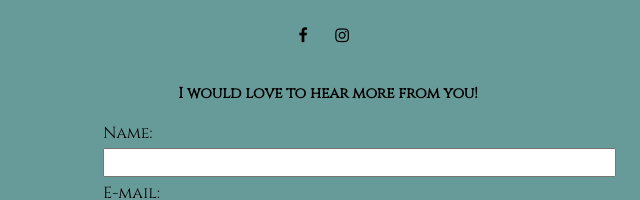
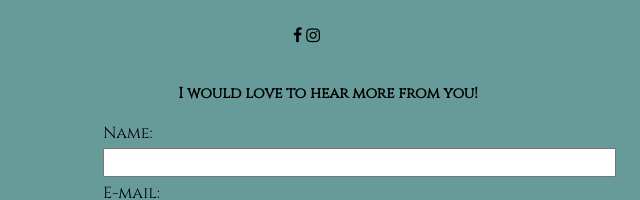
Before and after one commit to athirahridz/athirahridz.github.io, a plain HTML site: page index.html in a window 1280 px wide. Shown: the part 2520-2720 px from the top of the page, 312-952 px from the left. Drawn offline with Linux system fonts and the light colour scheme.

Commit message:
Add files via upload

```diff
--- a/style.css
+++ b/style.css
@@ -159,7 +159,6 @@ footer h3{
 /* Style all font awesome icons */
 .fa {
     font-size: 30px;
-    width: 20px;
     text-align: center;
     text-decoration: none;
     margin-top:20px ;
@@ -180,7 +179,7 @@ footer h3{
 
 /* Facebook */
 .fa-facebook {
-	 margin-right:15px;
+
 	/*border:1px solid white;*/
     /*background: #3B5998;*/
     color: black;
```
